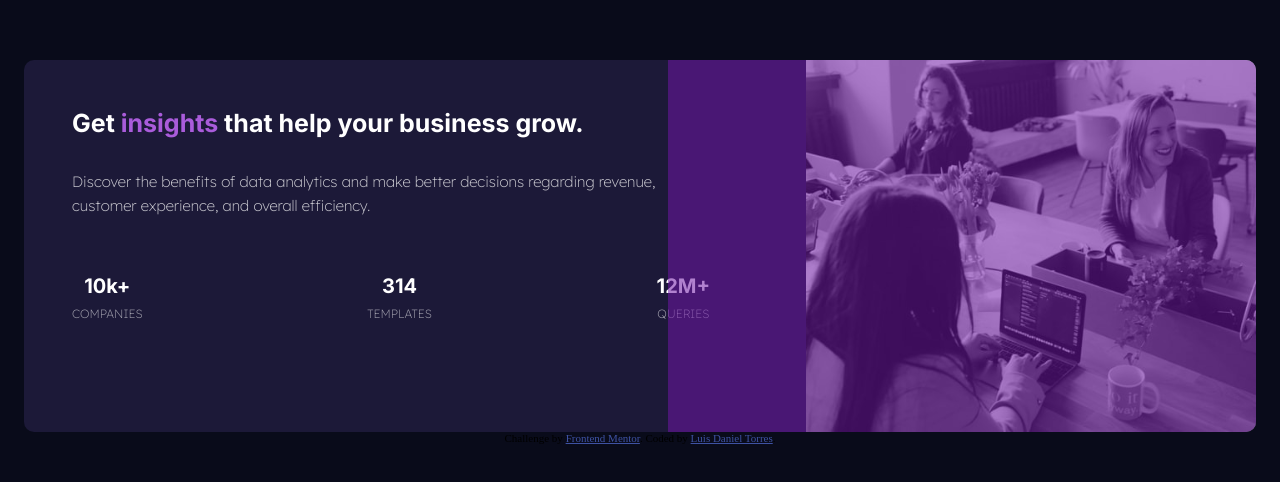
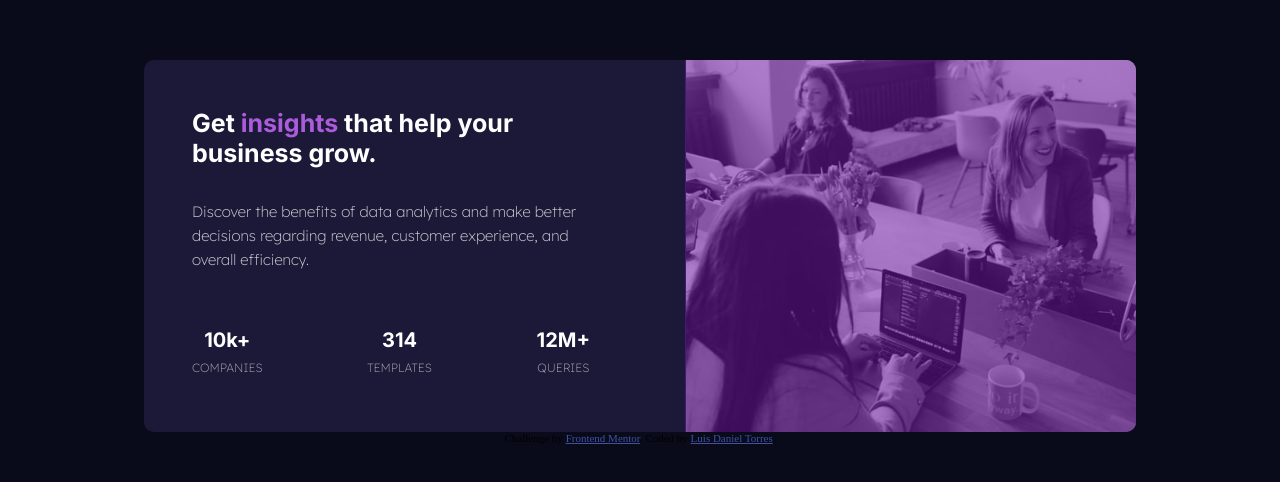
Before and after one commit to luisdatc/stats-preview-card-component-main, a website: page index.html in a window 1280 px wide. Shown: the part 148-630 px from the top of the page. Drawn offline with Linux system fonts and the light colour scheme.

Commit message:
correcciones

```diff
--- a/index.html
+++ b/index.html
@@ -16,7 +16,7 @@
     <main class="card">
       <picture>
         <source
-        media="(min-width:992px)"
+        media="(min-width:376px)"
         srcset="images/image-header-desktop.jpg"
         />
         <img
--- a/scss/style.scss
+++ b/scss/style.scss
@@ -25,6 +25,8 @@ body {
   flex-direction: column;
   color: hsl(0, 0%, 100%);
   border-radius: 10px;
+  max-width: 100%;
+  width: 320px;
   overflow: hidden;
   background: #1c1938;
   position: relative;
@@ -37,7 +39,7 @@ body {
     top: 0;
     left: 0;
     width: 100%;
-    height: 34.7%;
+    height: 34.3%;
     opacity: 0.8;
     background-color: hsla(277, 76%, 37%, 0.678);
   }
@@ -49,7 +51,7 @@ body {
     font-weight: 700;
     font-family: "Inter", sans-serif;
     text-align: center;
-    padding: 2rem 2rem 1rem;
+    padding: 2rem 1rem 1rem;
   }
   &--text {
     font-family: "Lexend Deca", sans-serif;
@@ -95,13 +97,14 @@ span {
   color: hsl(228, 45%, 44%);
 }
 
-@media (min-width: 992px) {
+@media (min-width: 768px) /* and (max-width:1440px) */ {
   .card {
     flex-direction: row;
+    max-width: 100%;
+    width: 992px;
     &--body {
       padding: 3rem 6rem 2rem 3rem;
     }
-
     &--options {
       display: flex;
       flex-direction: row;
@@ -119,8 +122,8 @@ span {
     &--overlay {
       position: absolute;
       top: 0;
-      left: 52.3%;
-      width: 47.7%;
+      left: 54.5%;
+      max-width: 45.5%;
       height: 100%;
       opacity: 0.8;
       background-color: hsla(277, 76%, 37%, 0.678);
```
Also changed, not shown: css/style.css, 1 other file.
